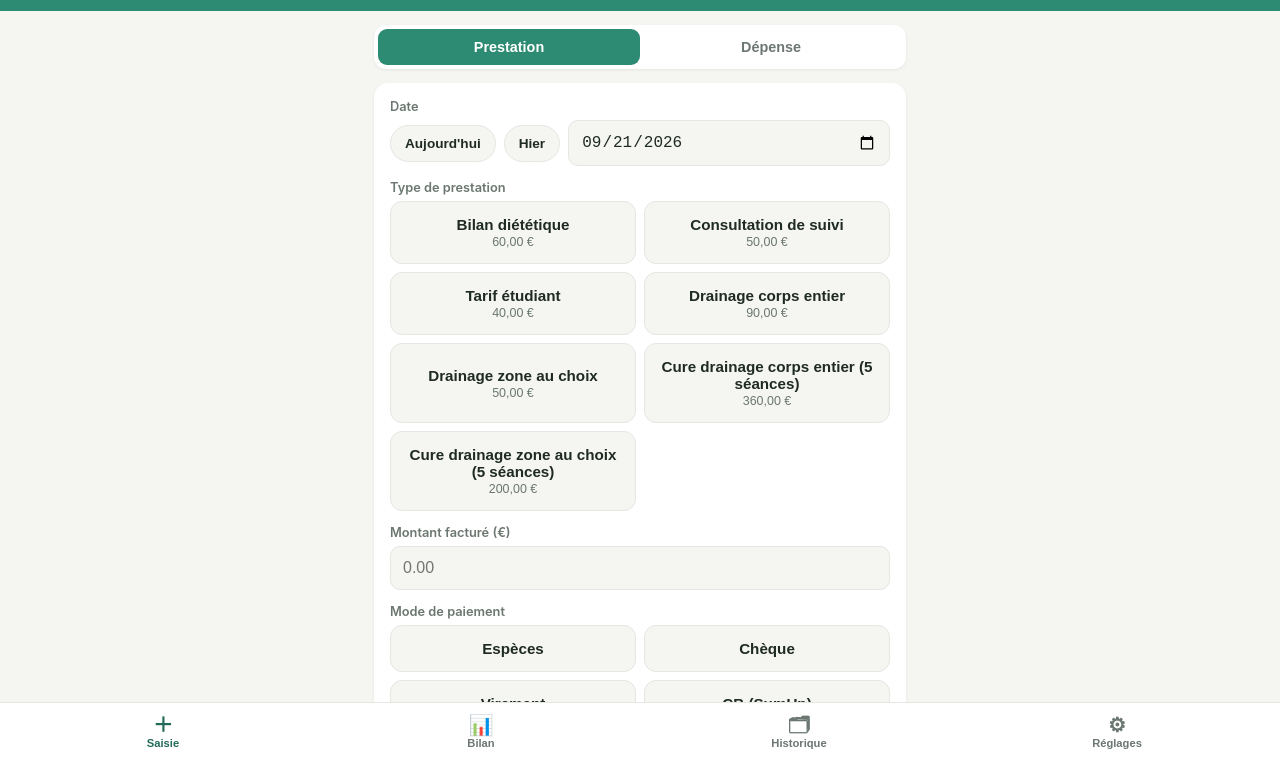
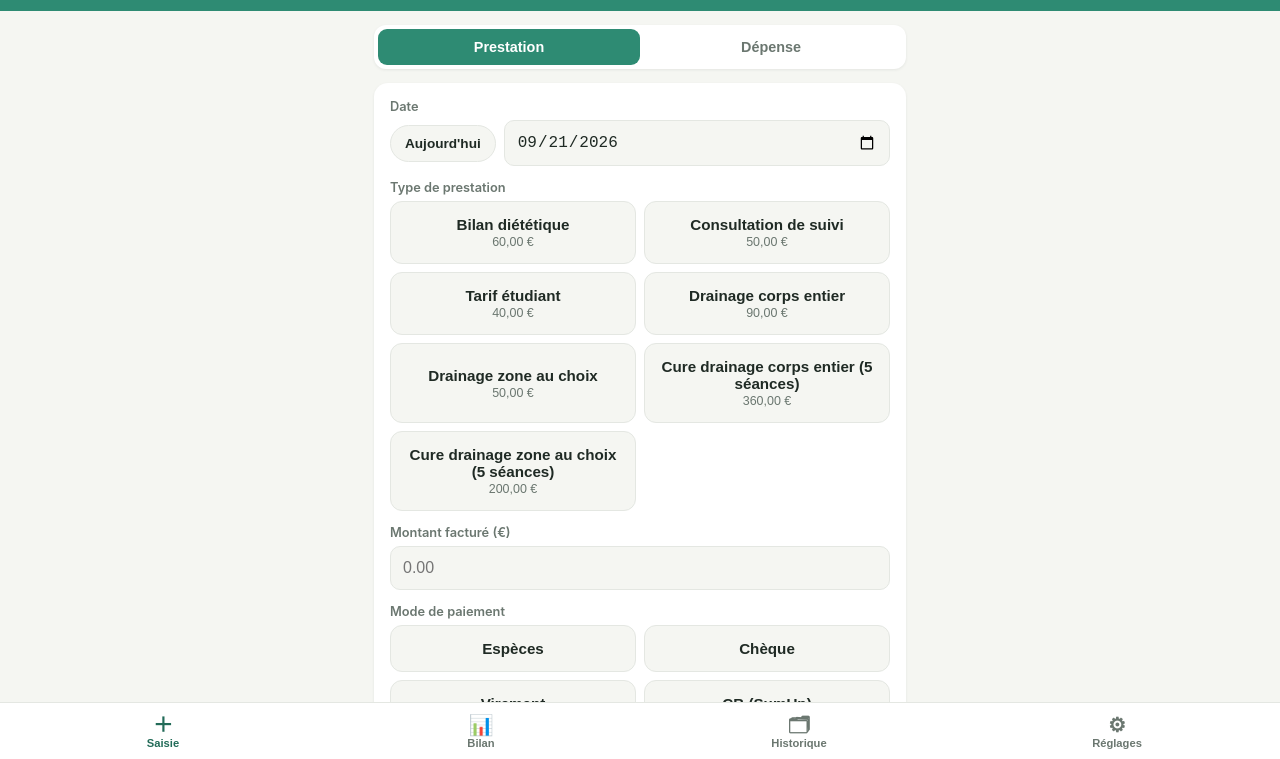
Before and after one commit to kilinkTV/compta-lulu, a plain HTML site: page index.html in a window 1280 px wide. Both pictures are taken after a click on the button "Aujourd'hui". Shown: the part 39-798 px from the top of the page. Drawn offline with Linux system fonts and the light colour scheme.

Commit message:
Retirer le bouton "Hier" de la saisie d'une prestation
La date reste modifiable via le sélecteur, le bouton "Aujourd'hui" est conservé.

Co-Authored-By: Claude Sonnet 5 <noreply@anthropic.com>

```diff
--- a/app.js
+++ b/app.js
@@ -302,9 +302,7 @@ document.getElementById("prestation-montant").addEventListener("input", updateSu
 document.querySelectorAll('[data-quickdate]').forEach((btn) => {
   btn.addEventListener("click", () => {
     const kind = btn.dataset.quickdate;
-    const d = new Date();
-    if (kind === "yesterday") d.setDate(d.getDate() - 1);
-    const iso = isoFromDate(d);
+    const iso = todayISO();
     if (kind === "today-dep") document.getElementById("depense-date").value = iso;
     else document.getElementById("prestation-date").value = iso;
   });
--- a/index.html
+++ b/index.html
@@ -32,9 +32,7 @@
     <form id="form-prestation" class="card">
       <label class="field-label">Date</label>
       <div class="date-row">
-        <button type="button" class="chip" data-quickdate="today">Aujourd'hui</button>
-        <button type="button" class="chip" data-quickdate="yesterday">Hier</button>
-        <input type="date" id="prestation-date" required />
+        <button type="button" class="chip" data-quickdate="today">Aujourd'hui</button>        <input type="date" id="prestation-date" required />
       </div>
 
       <label class="field-label">Type de prestation</label>
```
